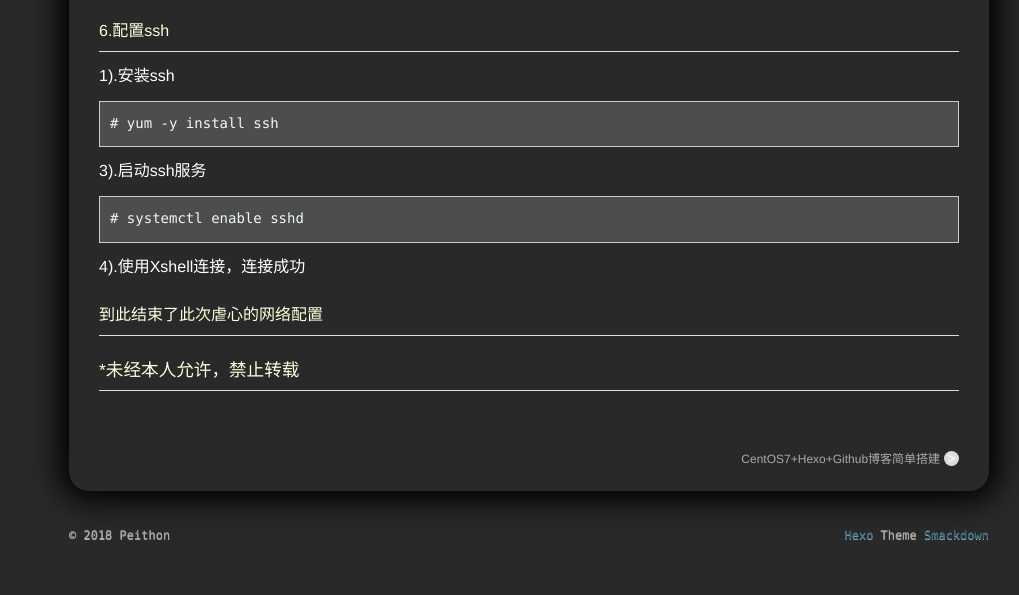
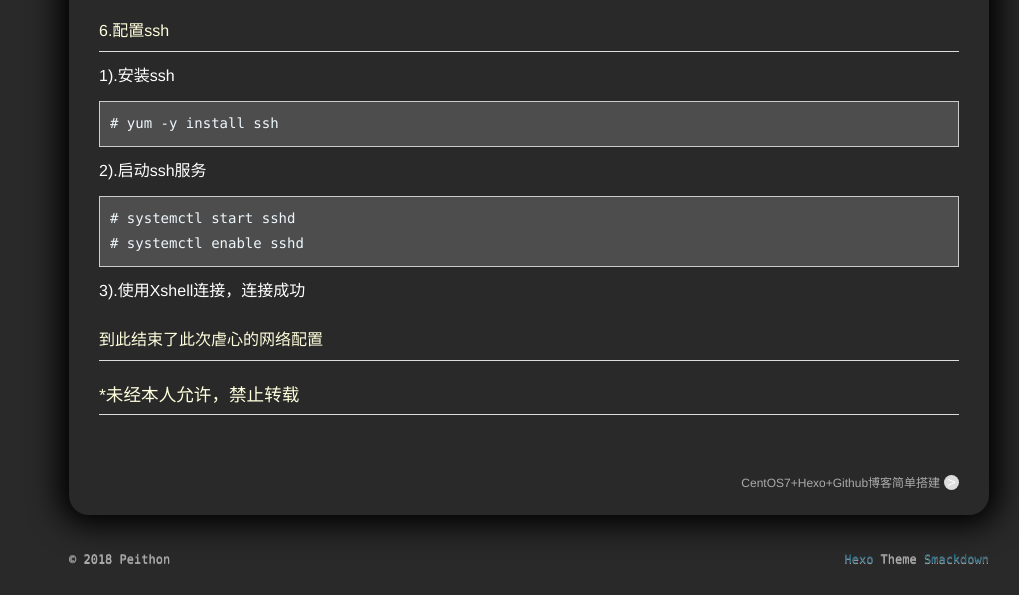
Before and after one commit to Peithon/Peithon.github.io, a plain HTML site: page 2018/05/20/deploy-net/index.html in a window 1280 px wide. Shown: the part 6223-6818 px from the top of the page, without its empty margins (261-1280 px from the left). Before the commit the page ends 6794 px from the top, so only its background shows below. Drawn offline with nearby package versions, Linux system fonts and the light colour scheme; some packages are replaced by stand-ins of ours; a script that the page names is missing.

Commit message:
站点更新:2018-05-20 13:59:40

```diff
--- a/2018/05/20/deploy-net/index.html
+++ b/2018/05/20/deploy-net/index.html
@@ -25,7 +25,7 @@
 <meta property="og:image" content="http://p8urkh0xe.bkt.clouddn.com/deploy_net6.png">
 <meta property="og:image" content="http://p8urkh0xe.bkt.clouddn.com/7.png">
 <meta property="og:image" content="http://p8urkh0xe.bkt.clouddn.com/deploy_net8.png">
-<meta property="og:updated_time" content="2018-05-20T05:52:21.797Z">
+<meta property="og:updated_time" content="2018-05-20T05:59:34.381Z">
 <meta name="twitter:card" content="summary">
 <meta name="twitter:title" content="CentOS7网络配置问题">
 <meta name="twitter:description" content="在虚拟机中安装完CentOS7之后，本来网络配置是不麻烦的，可是偏偏出现了问题，所以把这次虐心的过程记录下来。">
@@ -337,9 +337,10 @@ flags mask 的值是CM表示静态网关,可以防止ARP欺骗
 <p>到此解决了网络不通的问题</p>
 <h4 id="6-配置ssh"><a href="#6-配置ssh" class="headerlink" title="6.配置ssh"></a>6.配置ssh</h4><p>1).安装ssh</p>
 <pre><code># yum -y install ssh
-</code></pre><p>3).启动ssh服务</p>
-<pre><code># systemctl enable sshd
-</code></pre><p>4).使用Xshell连接，连接成功</p>
+</code></pre><p>2).启动ssh服务</p>
+<pre><code># systemctl start sshd
+# systemctl enable sshd
+</code></pre><p>3).使用Xshell连接，连接成功</p>
 <h4 id="到此结束了此次虐心的网络配置"><a href="#到此结束了此次虐心的网络配置" class="headerlink" title="到此结束了此次虐心的网络配置"></a>到此结束了此次虐心的网络配置</h4><h3 id="未经本人允许，禁止转载"><a href="#未经本人允许，禁止转载" class="headerlink" title="*未经本人允许，禁止转载"></a>*未经本人允许，禁止转载</h3>
 
     </div>
```
